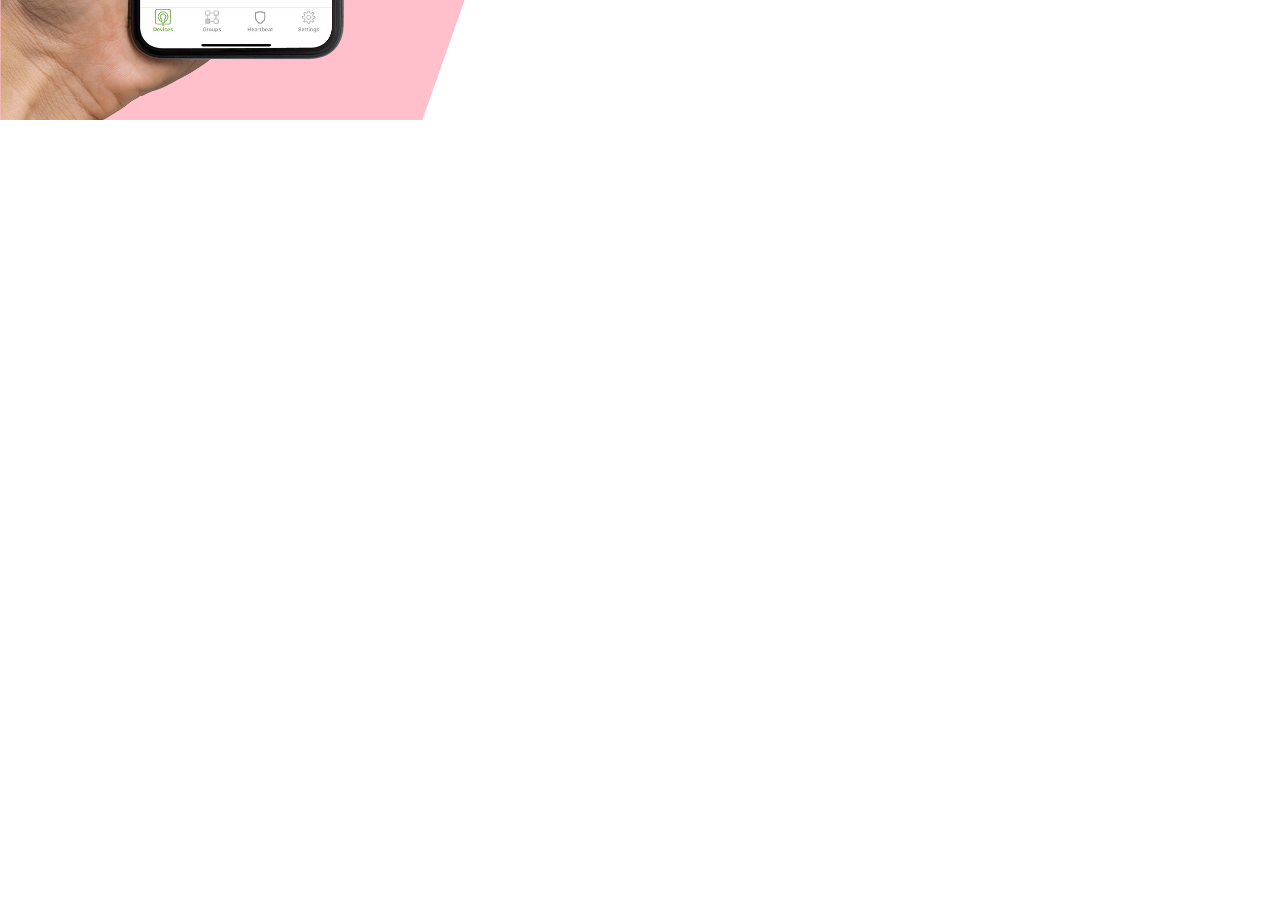
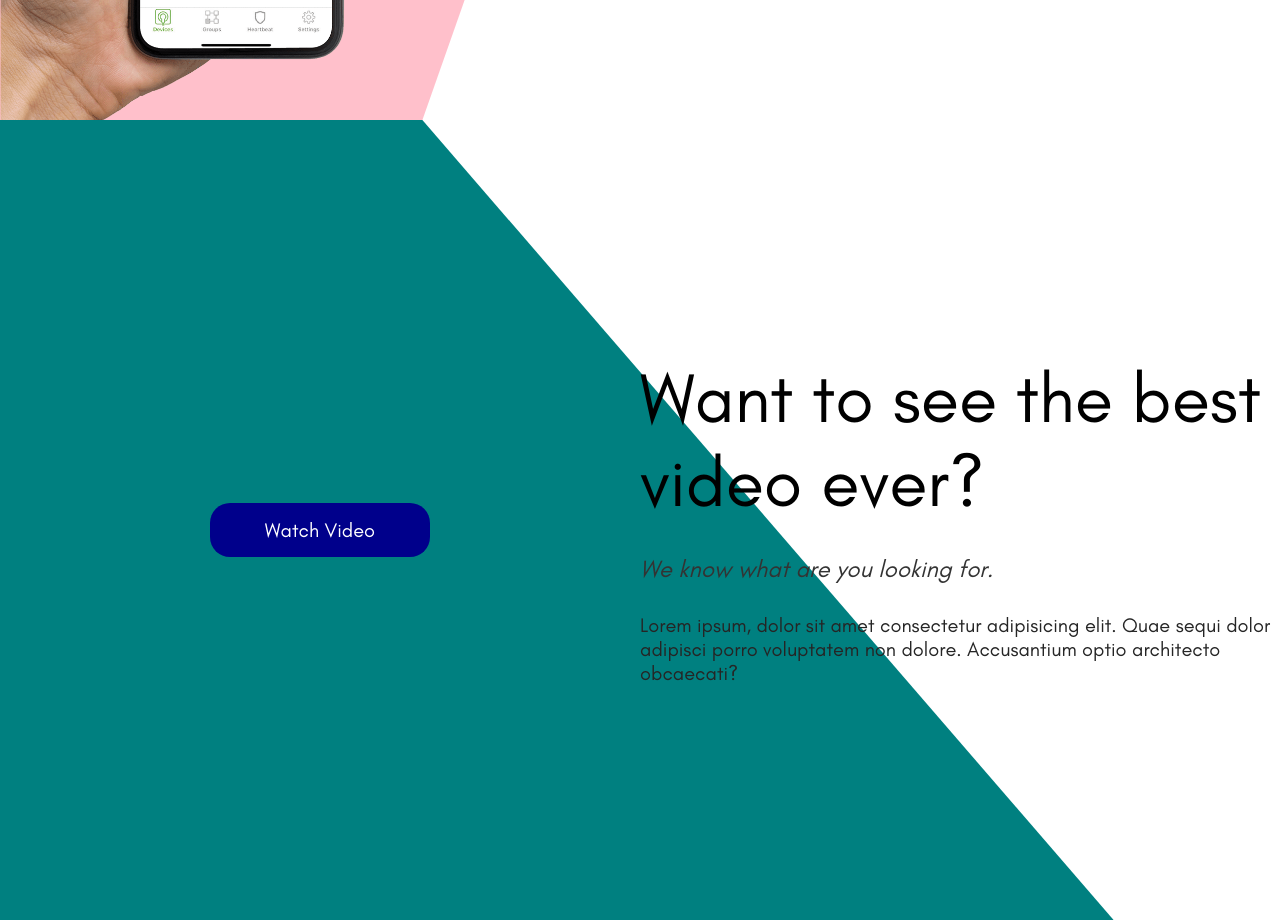
Before and after one commit to IlyaKrapivnoy/react_styeled_website, a React (Create React App) app: page / in a window 1280 px wide. Shown: the part 1480-2400 px from the top of the page. Before the commit the page ends 1600 px from the top, so only its background shows below. Built offline with nearby package versions, Linux system fonts and the light colour scheme.

Commit message:
add Service component

```diff
--- a/src/App.js
+++ b/src/App.js
@@ -2,6 +2,7 @@ import Navbar from './components/Navbar';
 import styled, { css } from 'styled-components';
 import Intro from './components/Intro';
 import Feature from './components/Feature';
+import Service from './components/Service';
 
 const Container = styled.div`
     height: 100vh;
@@ -30,6 +31,12 @@ const FeatureShape = styled.div`
     background-color: pink;
 `;
 
+const ServiceShape = styled.div`
+    ${Shape}
+    clip-path: polygon(0 0, 33% 0%, 87% 100%, 0 100%);
+    background-color: teal;
+`;
+
 const App = () => {
     return (
         <>
@@ -42,6 +49,10 @@ const App = () => {
                 <Feature />
                 <FeatureShape />
             </Container>
+            <Container>
+                <Service />
+                <ServiceShape />
+            </Container>
         </>
     );
 };
--- /dev/null
+++ b/src/components/Service.jsx
@@ -0,0 +1,72 @@
+import styled from 'styled-components';
+import AnimatedShapes from './AnimatedShapes';
+
+const Container = styled.div`
+    display: flex;
+`;
+
+const Left = styled.div`
+    width: 50%;
+    display: flex;
+    justify-content: center;
+    align-items: center;
+`;
+
+const Right = styled.div`
+    height: 100vh;
+    width: 50%;
+    display: flex;
+    flex-direction: column;
+    justify-content: center;
+`;
+
+const Title = styled.span`
+    font-size: 70px;
+`;
+
+const SubTitle = styled.span`
+    font-size: 24px;
+    font-style: italic;
+    color: #333;
+    margin-top: 30px;
+`;
+
+const Desc = styled.p`
+    font-size: 20px;
+    color: #252525;
+    margin-top: 30px;
+`;
+
+const Button = styled.button`
+    width: 220px;
+    border: none;
+    padding: 15px 20px;
+    background-color: darkblue;
+    color: white;
+    font-size: 20px;
+    border-radius: 20px;
+    margin-top: 20px;
+    cursor: pointer;
+`;
+
+const Service = () => {
+    return (
+        <Container>
+            <Left>
+                <Button>Watch Video</Button>
+            </Left>
+            <Right>
+                <Title>Want to see the best video ever?</Title>
+                <SubTitle>We know what are you looking for.</SubTitle>
+                <Desc>
+                    Lorem ipsum, dolor sit amet consectetur adipisicing elit.
+                    Quae sequi dolor adipisci porro voluptatem non dolore.
+                    Accusantium optio architecto obcaecati?
+                </Desc>
+            </Right>
+            <AnimatedShapes />
+        </Container>
+    );
+};
+
+export default Service;
```
